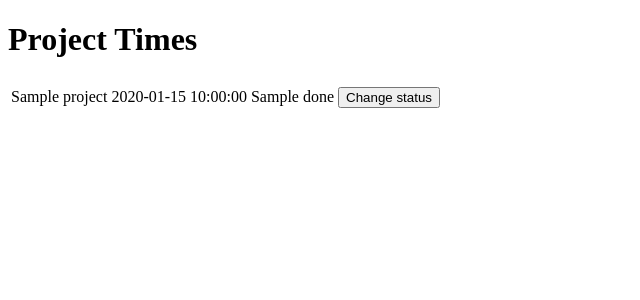
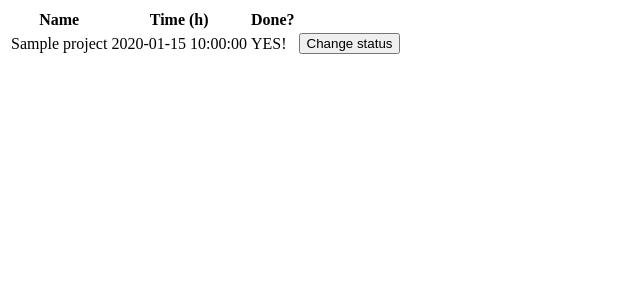
Before and after one commit to sritala/tsoha, a Flask app: template application/templates/projects/list.html in a window 1280 px wide. Shown: the top 300 px of the page, without its empty margins (0-640 px from the left). Run offline with Flask 2, Linux system fonts and the light colour scheme; the template is opened without the code that fills it: most values are stand-ins (such as "Sample title", 1, 10 or a date in 2020).

Commit message:
muutoksia

```diff
--- a/application/auth/views.py
+++ b/application/auth/views.py
@@ -1,5 +1,5 @@
 from flask import render_template, request, redirect, url_for
-from flask_login import login_user
+from flask_login import login_user, logout_user
 
 from application import app
 from application.auth.models import User
--- a/application/projects/views.py
+++ b/application/projects/views.py
@@ -6,6 +6,7 @@ from application.projects.models import Project
 from application.projects.forms import ProjectForm
 
 @app.route("/projects/", methods=["GET"])
+@login_required
 def projects_index():
     return render_template("projects/list.html", projects = Project.query.all())
 
@@ -38,6 +39,8 @@ def projects_create():
 
     t = Project(form.name.data)
     t.done = form.done.data
+    t.time = form.time.data
+    t.name = form.name.data
     t.account_id = current_user.id
 
     db.session().add(t)
--- a/application/templates/projects/list.html
+++ b/application/templates/projects/list.html
@@ -1,22 +1,32 @@
 {% extends "layout.html" %}
 
 {% block body %}
-  <table>
-    <tr>
-      <h1 class="display-4">Project Times</h1>
-      <th></th>
-    </tr>
+  <table class="table table-hover">
+    <thead>
+      <tr>
+        <th scope="col">Name</th>
+        <th scope="col">Time (h)</th>
+        <th scope="col">Done?</th>
+        <th scope="col"></th>
+      </tr>
+    </thead>
+    <tbody>
     {% for project in projects %}
     <tr>
       <td>{{ project.name }}</td>
       <td>{{ project.time }}</td>
-      <td>{{ project.done }}</td>
+      {% if project.done %}
+      <td>YES!</td>
+      {% else %}
+      <td>IN PROGRESS!</td>
+      {% endif %}
       <td>
-	<form method="POST" action="{{ url_for('projects_set_done', project_id=project.id) }}">
-      <button type="submit" class="btn btn-secondary">Change status</button>
-	</form>
+	      <form method="POST" action="{{ url_for('projects_set_done', project_id=project.id) }}">
+        <button type="submit" class="btn btn-secondary">Change status</button>
+	      </form>
       </td>
     </tr>
     {% endfor %}
+    </tbody>
   </table>
 {% endblock %}
```
Also changed, not shown: application/templates/layout.html (+8 -9 lines), application/projects.db, application/templates/logo.jpg (added), application/templates/logo.png (added).
